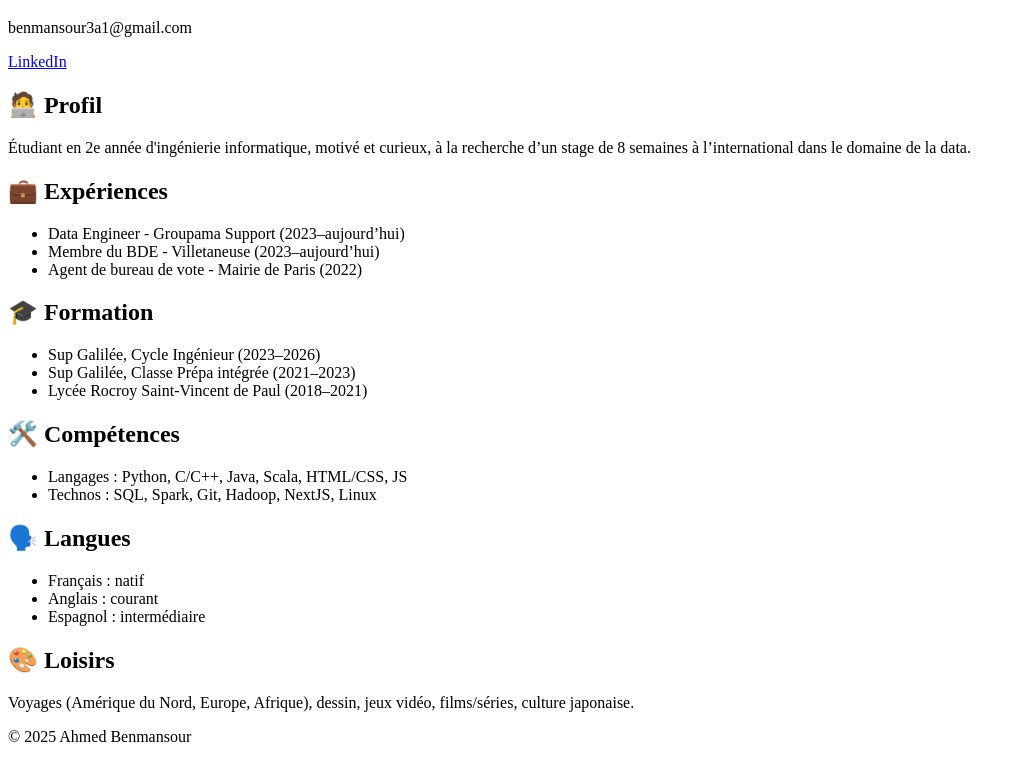
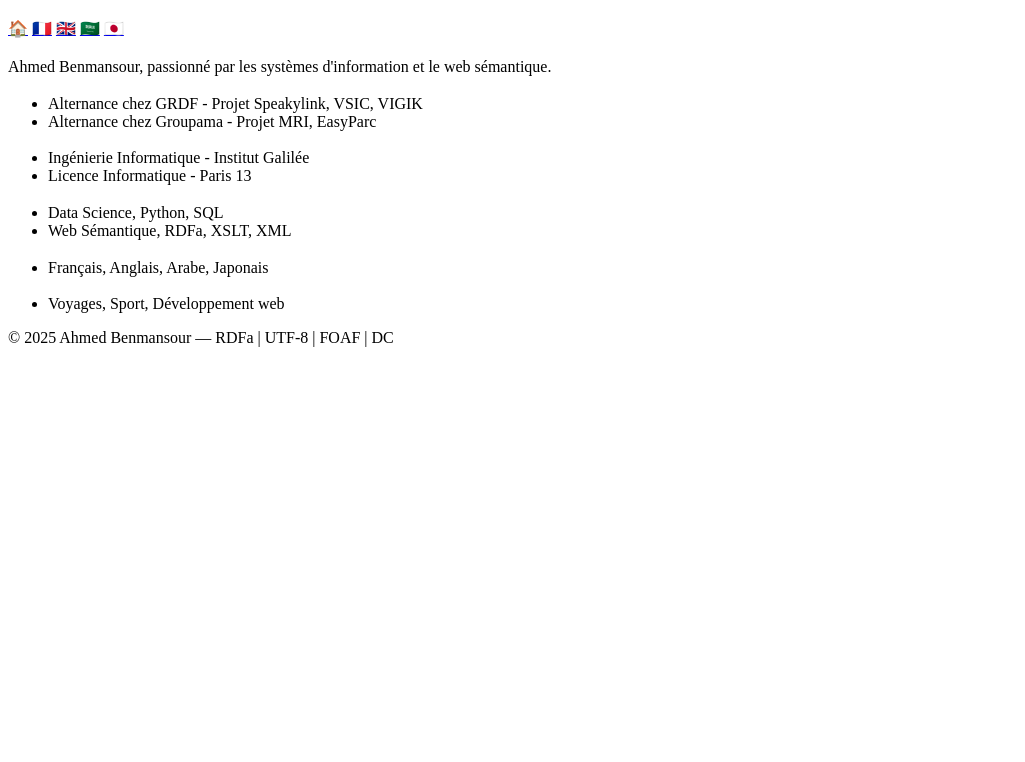
Before and after one commit to Ahmed-Benmansour/AhmedBenmansour.github.io, a plain HTML site: page cv.html in a window 1280 px wide. Shown: the part 61-823 px from the top of the page, without its empty margins (0-1025 px from the left). After the commit the page ends 800 px from the top, so only its background shows below. Drawn offline with Linux system fonts and the light colour scheme.

Commit message:
Update cv.html

```diff
--- a/cv.html
+++ b/cv.html
@@ -1,66 +1,70 @@
 <!DOCTYPE html>
-<html lang="fr" prefix="dc: http://purl.org/dc/terms/ foaf: http://xmlns.com/foaf/0.1/">
+<html prefix="foaf: http://xmlns.com/foaf/0.1/ dc: http://purl.org/dc/terms/ schema: http://schema.org/">
 <head>
-  <meta charset="UTF-8">
-  <title>CV - Ahmed Benmansour</title>
-  <link rel="stylesheet" href="assets/style.css">
+  <meta charset="UTF-8" />
+  <title property="dc:title">CV - Ahmed Benmansour</title>
+  <meta property="dc:creator" content="Ahmed Benmansour" />
+  <meta property="dc:language" content="fr" />
+  <link rel="stylesheet" href="assets/style.css" />
+  <script src="assets/lang.js"></script>
 </head>
-<body typeof="foaf:Person" about="#cv">
+<body typeof="foaf:Person" about="#me">
   <header>
-    <h1 property="foaf:name">Ahmed Benmansour</h1>
-    <p property="foaf:mbox" content="mailto:benmansour3a1@gmail.com">benmansour3a1@gmail.com</p>
-    <p><a href="https://www.linkedin.com/in/ahmed-benmansour-851428262/" target="_blank">LinkedIn</a></p>
+    <h1 id="name" property="foaf:name">Ahmed Benmansour</h1>
+    <p id="title" property="foaf:title"></p>
   </header>
 
-  <main>
-    <section>
-      <h2>🧑‍💻 Profil</h2>
-      <p property="dc:description">Étudiant en 2e année d'ingénierie informatique, motivé et curieux, à la recherche d’un stage de 8 semaines à l’international dans le domaine de la data.</p>
+  <nav typeof="schema:SiteNavigationElement">
+    <a href="index.html" id="nav_home">🏠</a>
+    <a href="#" onclick="setLang('fr')">🇫🇷</a>
+    <a href="#" onclick="setLang('en')">🇬🇧</a>
+    <a href="#" onclick="setLang('ar')">🇸🇦</a>
+    <a href="#" onclick="setLang('ja')">🇯🇵</a>
+  </nav>
+
+  <main typeof="schema:WebPage" about="#cv">
+    <h2 id="cv_title" property="dc:title"></h2>
+    <section typeof="schema:WebPageElement">
+      <h3 id="profile" property="dc:title"></h3>
+      <p property="dc:description">Ahmed Benmansour, passionné par les systèmes d'information et le web sémantique.</p>
     </section>
-
-    <section>
-      <h2>💼 Expériences</h2>
+    <section typeof="schema:WebPageElement">
+      <h3 id="experience" property="dc:title"></h3>
       <ul>
-        <li>Data Engineer - Groupama Support (2023–aujourd’hui)</li>
-        <li>Membre du BDE - Villetaneuse (2023–aujourd’hui)</li>
-        <li>Agent de bureau de vote - Mairie de Paris (2022)</li>
+        <li>Alternance chez GRDF - Projet Speakylink, VSIC, VIGIK</li>
+        <li>Alternance chez Groupama - Projet MRI, EasyParc</li>
       </ul>
     </section>
-
-    <section>
-      <h2>🎓 Formation</h2>
+    <section typeof="schema:WebPageElement">
+      <h3 id="education" property="dc:title"></h3>
       <ul>
-        <li>Sup Galilée, Cycle Ingénieur (2023–2026)</li>
-        <li>Sup Galilée, Classe Prépa intégrée (2021–2023)</li>
-        <li>Lycée Rocroy Saint-Vincent de Paul (2018–2021)</li>
+        <li>Ingénierie Informatique - Institut Galilée</li>
+        <li>Licence Informatique - Paris 13</li>
       </ul>
     </section>
-
-    <section>
-      <h2>🛠️ Compétences</h2>
+    <section typeof="schema:WebPageElement">
+      <h3 id="skills" property="dc:title"></h3>
       <ul>
-        <li>Langages : Python, C/C++, Java, Scala, HTML/CSS, JS</li>
-        <li>Technos : SQL, Spark, Git, Hadoop, NextJS, Linux</li>
+        <li>Data Science, Python, SQL</li>
+        <li>Web Sémantique, RDFa, XSLT, XML</li>
       </ul>
     </section>
-
-    <section>
-      <h2>🗣️ Langues</h2>
+    <section typeof="schema:WebPageElement">
+      <h3 id="languages" property="dc:title"></h3>
       <ul>
-        <li>Français : natif</li>
-        <li>Anglais : courant</li>
-        <li>Espagnol : intermédiaire</li>
+        <li>Français, Anglais, Arabe, Japonais</li>
       </ul>
     </section>
-
-    <section>
-      <h2>🎨 Loisirs</h2>
-      <p>Voyages (Amérique du Nord, Europe, Afrique), dessin, jeux vidéo, films/séries, culture japonaise.</p>
+    <section typeof="schema:WebPageElement">
+      <h3 id="hobbies" property="dc:title"></h3>
+      <ul>
+        <li>Voyages, Sport, Développement web</li>
+      </ul>
     </section>
   </main>
 
-  <footer>
-    <p>&copy; 2025 Ahmed Benmansour</p>
+  <footer typeof="schema:WPFooter">
+    <p property="dc:rights">&copy; 2025 Ahmed Benmansour — RDFa | UTF-8 | FOAF | DC</p>
   </footer>
 </body>
 </html>
```
